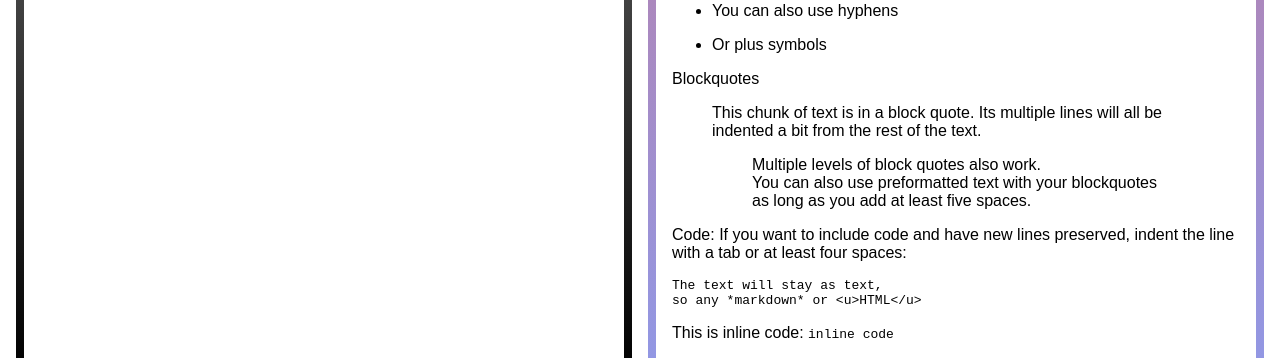
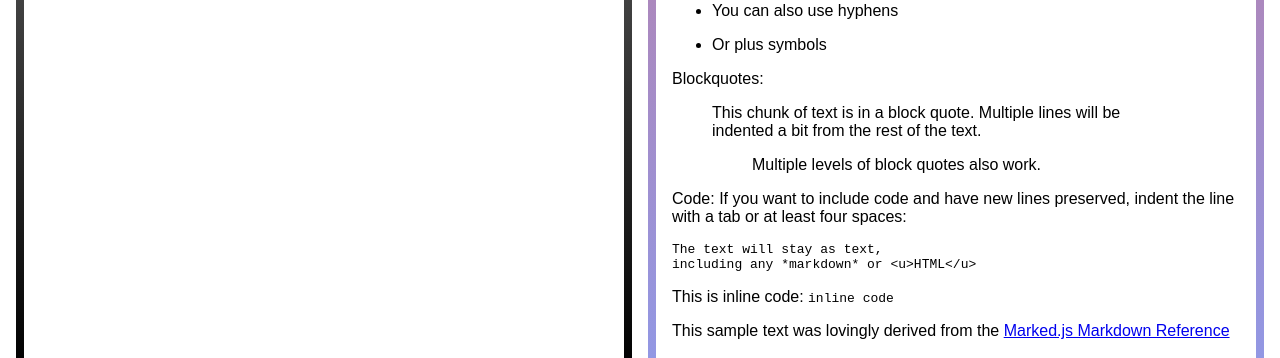
Before and after one commit to MatthieuPierce/markdown-preview-skidoo, a React (Create React App) app: page / in a window 1280 px wide. Shown: the part 884-1242 px from the top of the page. Built offline with nearby package versions, Linux system fonts and the light colour scheme.

Commit message:
markdown sample edits

```diff
--- a/src/App.css
+++ b/src/App.css
@@ -11,6 +11,12 @@
   width: 100vw;
 }
 
+pre {
+  /* width: 100%; */
+  overflow: auto;
+  /* box-sizing: border-box; */
+}
+
 header h2 {
   margin: 0;
   padding: 0;
--- a/src/components/Editor.css
+++ b/src/components/Editor.css
@@ -27,7 +27,7 @@
 }
 
 
-@media (min-width: 731px) {
+@media (min-width: 755px) {
   #editor {
     height: 100%;
   }
--- a/src/markdownQuickReference.js
+++ b/src/markdownQuickReference.js
@@ -14,7 +14,7 @@ Paragraphs: place a blank line between chunks of text.
 
 This is a URL:  <https://www.github.com>.
 This is an inline link to [Google](https://www.google.com).
-Images work exactly like links, but they have exclamation points in front.
+Images work exactly like links, but they have exclamation points in front:
 ![Google Logo](https://www.google.com/images/errors/logo_sm.gif)
 
 * This is a bulleted list
@@ -22,19 +22,19 @@ Images work exactly like links, but they have exclamation points in front.
 - You can also use hyphens
 + Or plus symbols
 
-Blockquotes
-> This chunk of text is in a block quote. Its multiple lines will all be
+Blockquotes:
+> This chunk of text is in a block quote. Multiple lines will be
 > indented a bit from the rest of the text.
 > > Multiple levels of block quotes also work.
->     You can also use preformatted text with your blockquotes
->     as long as you add at least five spaces.
 
 Code: If you want to include code and have new lines preserved, indent the line with a tab or at least four spaces:
 
     The text will stay as text,
-    so any *markdown* or <u>HTML</u>
+    including any *markdown* or <u>HTML</u>
 
 This is inline code: \`inline code\`
+
+This sample text was lovingly derived from the [Marked.js Markdown Reference](https://marked.js.org)
 `;
 
 export default markdownQuickReference;
```
Also changed, not shown: 1 other file (tests, documents, lock files or other folders).
